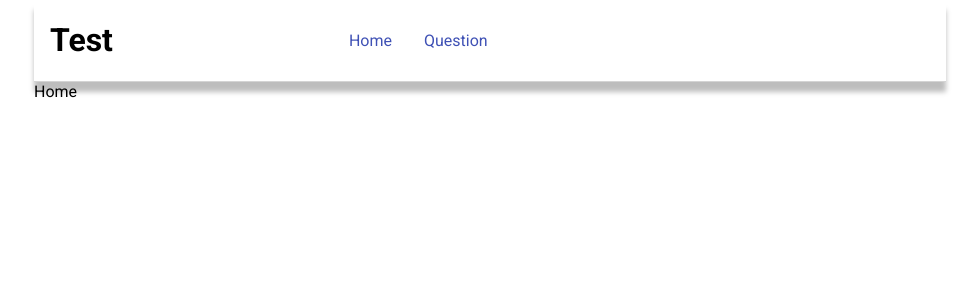
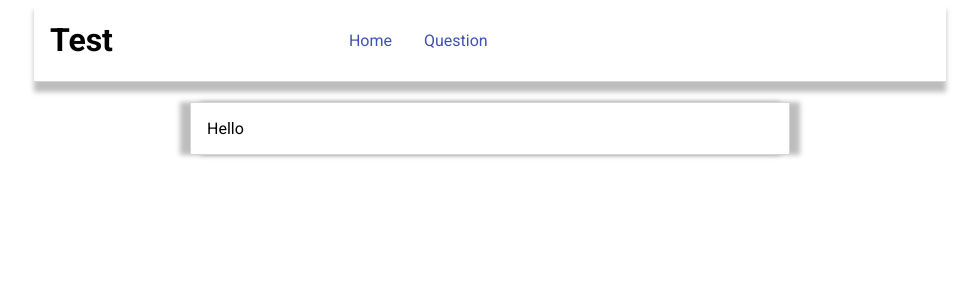
Before and after one commit to andres-calvo/cubit-test, a React (Create React App) app: page / in a window 1280 px wide. Shown: the top 300 px of the page, without its empty margins (150-1129 px from the left). Built offline with nearby package versions, Linux system fonts and the light colour scheme.

Commit message:
Home component

```diff
--- a/src/pages/Home.jsx
+++ b/src/pages/Home.jsx
@@ -1,5 +1,21 @@
+import { Container, makeStyles, useTheme } from "@material-ui/core";
+
+const useStyles = makeStyles((theme) => ({
+  wrapper: {
+    marginTop: "20px",
+    padding: "16px",
+    border: "1px solid #d4d4d4",
+    boxShadow: "-10px 0px 5px 0px rgba(0,0,0,0.26),10px 0px 5px 0px rgba(0,0,0,0.26)",
+  },
+}));
 function Home() {
-  return <div>Home</div>;
+  const themes = useTheme();
+  const classes = useStyles(themes);
+  return (
+    <Container className={classes.wrapper} maxWidth="sm">
+      Hello
+    </Container>
+  );
 }
 
 export default Home;
```
